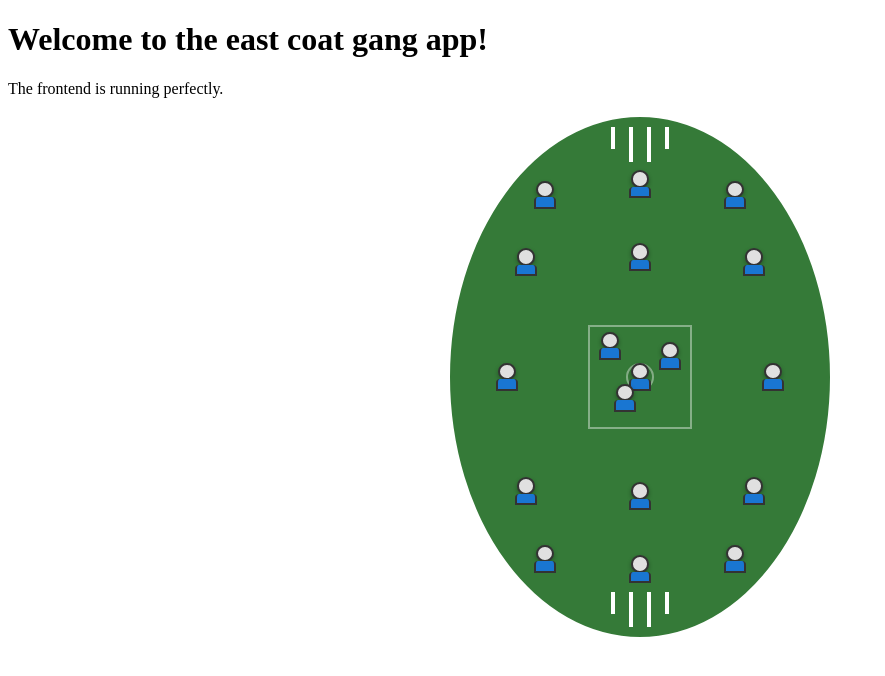
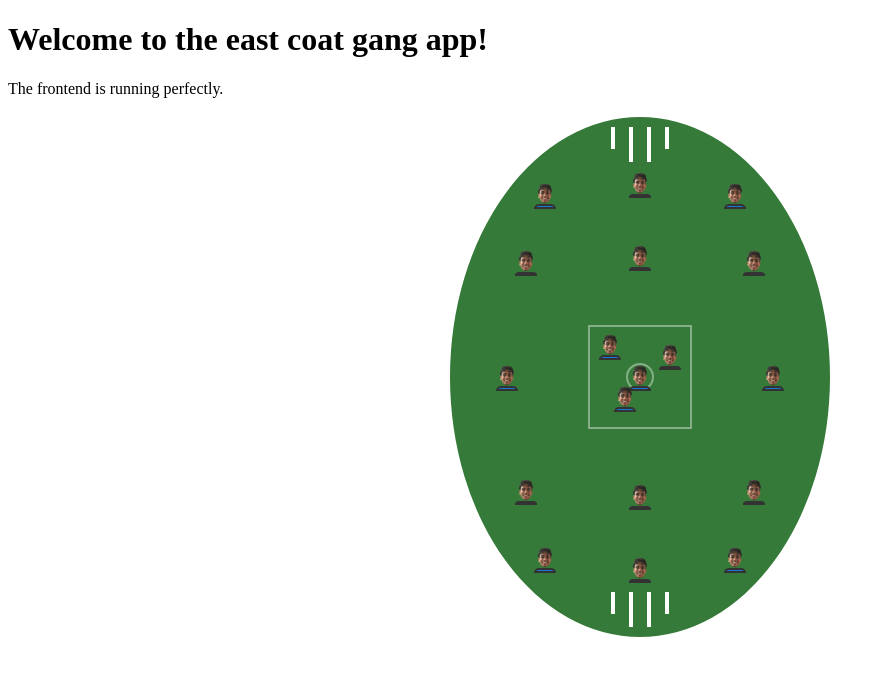
Before and after one commit to bibyen/gayeffelle, a Next.js app in the folder frontend/: page /myteam in a window 1280 px wide. Shown: the top 676 px of the page, without its empty margins (0-885 px from the left). Built offline with nearby package versions, Linux system fonts and the light colour scheme.

Commit message:
feat: make everyone tharam kethy

```diff
--- a/frontend/src/app/myteam/page.tsx
+++ b/frontend/src/app/myteam/page.tsx
@@ -79,8 +79,14 @@ export default function MyTeam() {
                     left: player.left,
                   }}
                 >
-                  {/* Blank bobblehead face icon placeholder */}
-                  <div style={styles.bobbleHeadCircle}></div>
+                  {/* add icon image from /public */}
+
+                  {/* <div style={styles.bobbleHeadCircle}> */}
+                  <img
+                    src="/tharamscaybie.png"
+                    alt={player.label}
+                    style={styles.bobbleHeadCircle}
+                  />
                   <div style={styles.bobbleBody}></div>
                 </button>
               ))}
@@ -173,20 +179,17 @@ const styles: { [key: string]: React.CSSProperties } = {
     transition: "transform 0.1s ease",
   },
   bobbleHeadCircle: {
-    width: "14px",
-    height: "14px",
-    backgroundColor: "#e0e0e0",
-    borderRadius: "50%",
-    border: "2px solid #333",
-    boxShadow: "0 2px 4px rgba(0,0,0,0.3)",
+    width: "100%",
+    height: "100%",
+    objectFit: "cover",
   },
   bobbleBody: {
     width: "18px",
     height: "10px",
     backgroundColor: "#1976d2",
-    borderRadius: "4px 4px 0 0",
+    borderRadius: "5px 5px 0 0",
     border: "2px solid #333",
-    borderTop: "none",
+    // borderTop: "none",
     marginTop: "-1px",
   },
 };
```
Also changed, not shown: frontend/public/tharamscaybie.png.
